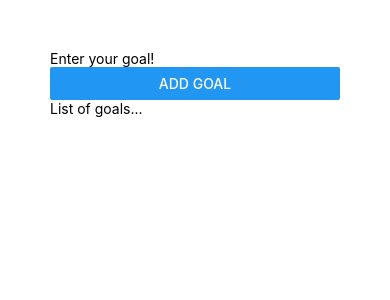
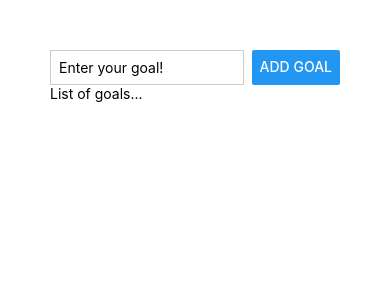
Before and after one commit to M-hossameldine/React-Native-P-01, a React Native app: screen / in a window 390 px wide. Shown: the top 300 px of the page. Built offline with nearby package versions, Linux system fonts and the light colour scheme.

Commit message:
feature: style add goal input

```diff
--- a/App.js
+++ b/App.js
@@ -3,8 +3,8 @@
 export default function App() {
   return (
     <View style={styles.appContainer}>
-      <View>
-        <TextInput placeholder="Enter your goal!" />
+      <View style={styles.inputContainer}>
+        <TextInput placeholder="Enter your goal!" style={styles.textInput} />
         <Button title="Add Goal" />
       </View>
       <View>
@@ -18,4 +18,15 @@
   appContainer: {
     padding: 50,
   },
+  inputContainer: {
+    flexDirection: "row",
+    justifyContent: "space-between",
+    gap: 8,
+  },
+  textInput: {
+    borderWidth: 1,
+    borderColor: "#ccc",
+    width: "80%",
+    padding: 8,
+  },
 });
```
